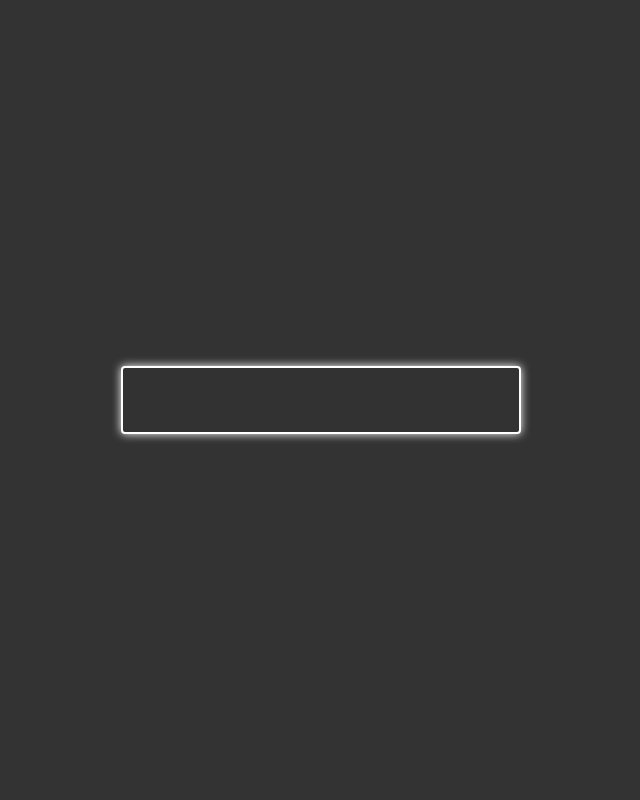
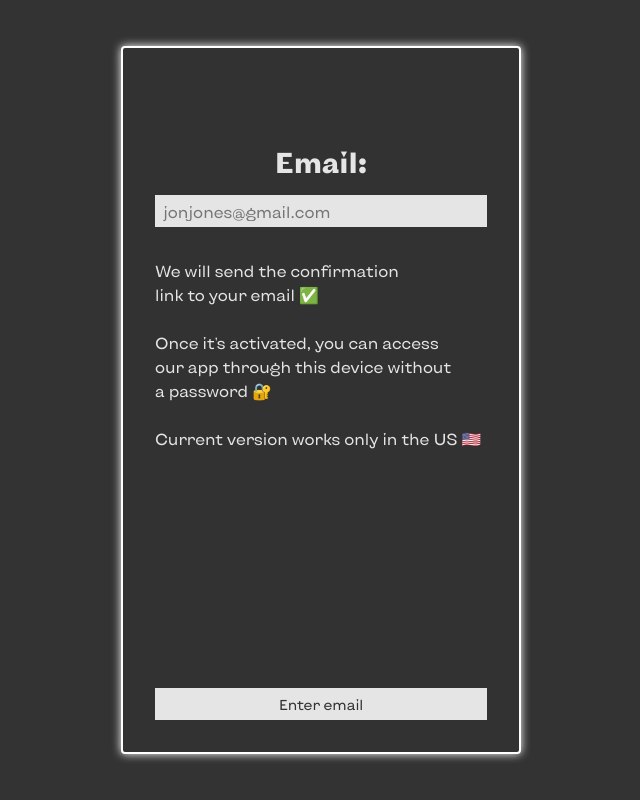
Before and after one commit to serge-yegorian/dojoahead-client, a React (Create React App) app: page / in a window 1280 px wide. Before the commit this address had no page. Shown: the whole page, without its empty margins (319-959 px from the left). Built offline with nearby package versions, Linux system fonts and the light colour scheme.

Commit message:
add route for /

```diff
--- a/src/App.js
+++ b/src/App.js
@@ -12,6 +12,7 @@ function App() {
     <BrowserRouter>
       <main>
         <Routes>
+          <Route path='/' element={<Enter/>}/>
           <Route path='/enter' element={<Enter/>}/>
           <Route path='/zip' element={<Zip/>}/>
           <Route path='/choose' element={<Choose/>}/>
```
